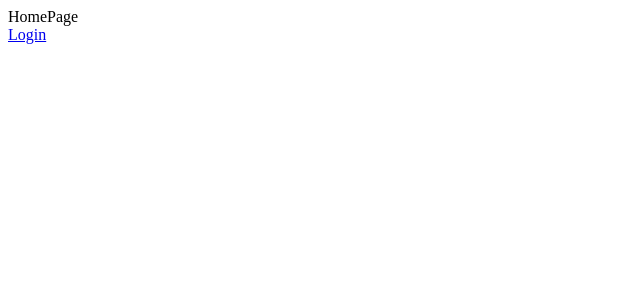
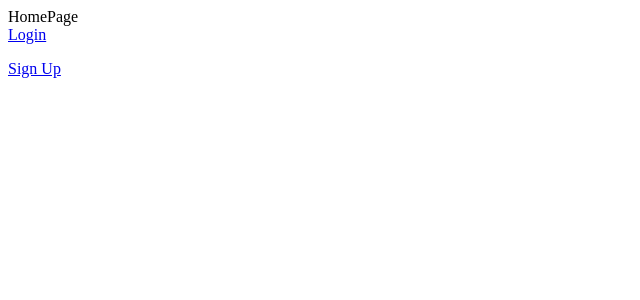
Before and after one commit to sandewdinowanya/plant-tale-new, a Next.js app: page / in a window 1280 px wide. Shown: the top 300 px of the page, without its empty margins (0-640 px from the left). Built offline with nearby package versions, Linux system fonts and the light colour scheme.

Commit message:
feat: implement Signup page with creating Home page component

```diff
--- a/src/app/page.tsx
+++ b/src/app/page.tsx
@@ -5,7 +5,8 @@ const HomePage = () => {
   return (
     <main>
       <div>HomePage</div>
-      <Link href='./navigation-bar'>Login</Link>
+      <Link href='./login'>Login</Link><p></p>
+      <Link href="./signup">Sign Up</Link>
     </main>
 
   )
```
Also changed, not shown: src/app/signup/page.tsx (added, +9 -0 lines), src/app/login/page.tsx (renamed from src/app/navigation-bar/page.tsx).
